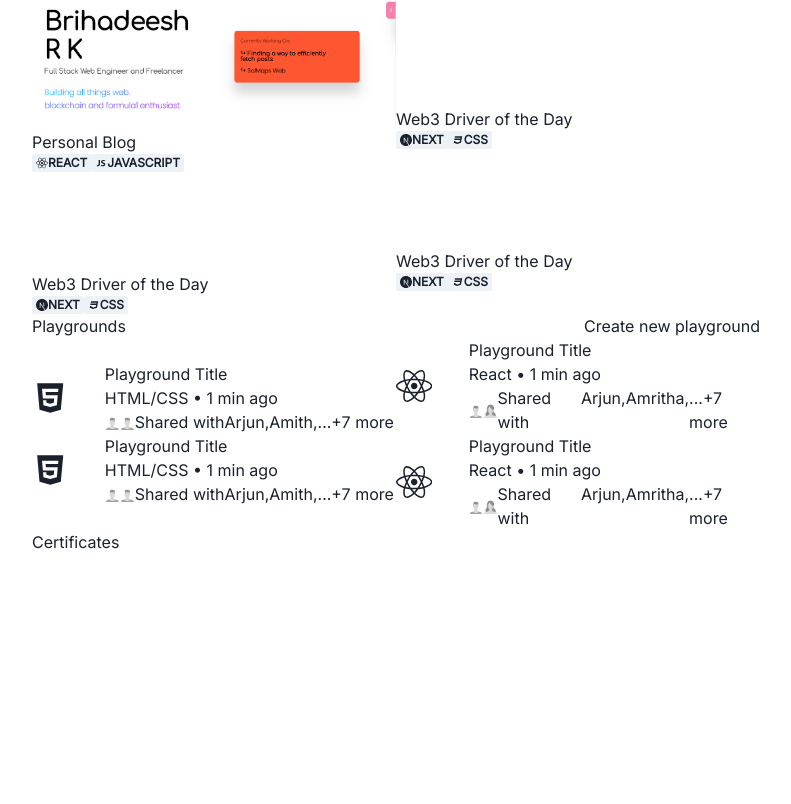
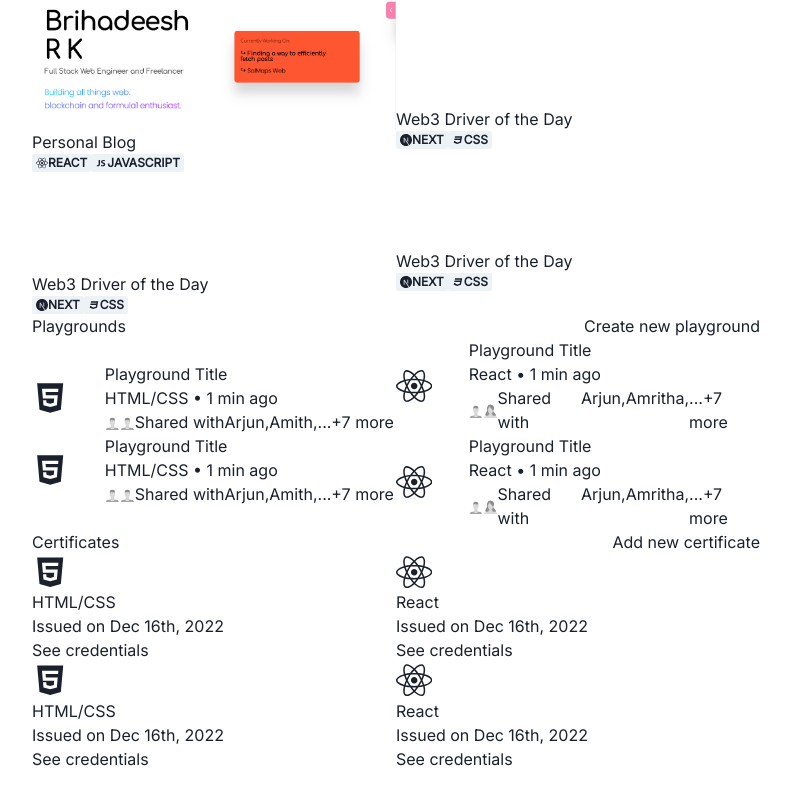
Before and after one commit to Brihadeeshrk/codedamn-portfolio, a Next.js app: page / in a window 1280 px wide. Shown: the part 786-1590 px from the top of the page, without its empty margins (244-1035 px from the left). Before the commit the page ends 1509 px from the top, so only its background shows below. Built offline with nearby package versions, Linux system fonts and the light colour scheme.

Commit message:
certificates ok

```diff
--- /dev/null
+++ b/src/components/Portfolio/Certificates/CertificateCard.tsx
@@ -0,0 +1,41 @@
+import { Badge, Box, Flex, Icon, Image, Text } from "@chakra-ui/react";
+import React from "react";
+import { Certificate } from "./index";
+
+type ProjectCardProps = {
+  CertificateDetails: Certificate;
+};
+
+const ProjectCard: React.FC<ProjectCardProps> = ({ CertificateDetails }) => {
+  return (
+    <Flex
+      width="100%"
+      className="bg-slate-100 p-2 mt-2 rounded-lg border-2 border-slate-200"
+      direction="column"
+    >
+      <Flex align="start" className="mb-2">
+        <Icon as={CertificateDetails.icon} height="20%" width="10%" />
+      </Flex>
+      <Flex align="start" direction="column">
+        <Text className="font-bold text-sm">{CertificateDetails.title}</Text>
+        <Text className="text-xs text-slate-500">
+          Issued on {CertificateDetails.issueDate}
+        </Text>
+        <Text className="font-bold text-xs text-slate-500 mt-4 cursor-pointer">
+          See credentials
+        </Text>
+      </Flex>
+      <Flex align="center">
+        {/* {ProjectStats.stack.map((item, index) => (
+          <Badge key={index}>
+            <Flex direction="row" align="center" className="">
+              <Icon as={item.icon} className="mr-1" />
+              <Text className="text-xs">{item.name}</Text>
+            </Flex>
+          </Badge>
+        ))} */}
+      </Flex>
+    </Flex>
+  );
+};
+export default ProjectCard;
--- a/src/components/Portfolio/Certificates/index.tsx
+++ b/src/components/Portfolio/Certificates/index.tsx
@@ -1,8 +1,70 @@
 import React from "react";
+import { Flex, Icon, Text } from "@chakra-ui/react";
+
+import { AiFillHtml5 } from "react-icons/ai";
+import { FaReact } from "react-icons/fa";
+import { DiCss3Full, DiJava, DiJavascript1 } from "react-icons/di";
+import {
+  SiTypescript,
+  SiNextdotjs,
+  SiGatsby,
+  SiPython,
+  SiFirebase,
+} from "react-icons/si";
+import CertificateCard from "./CertificateCard";
 
 type indexProps = {};
 
+export type Certificate = {
+  icon: typeof Icon.arguments;
+  title: string;
+  issueDate: string;
+};
+
+const Certificates: Certificate[] = [
+  {
+    icon: AiFillHtml5,
+    title: "HTML/CSS",
+    issueDate: "Dec 16th, 2022",
+  },
+  {
+    icon: FaReact,
+    title: "React",
+    issueDate: "Dec 16th, 2022",
+  },
+  {
+    icon: AiFillHtml5,
+    title: "HTML/CSS",
+    issueDate: "Dec 16th, 2022",
+  },
+  {
+    icon: FaReact,
+    title: "React",
+    issueDate: "Dec 16th, 2022",
+  },
+];
+
 const index: React.FC<indexProps> = () => {
-  return <div>Certificates</div>;
+  return (
+    <Flex direction="column" justify="center" className="mt-8" width="100%">
+      <Flex justify="space-between" align="center">
+        <Text className="font-bold text-xl mb-2">Certificates</Text>
+        <Text className="font-bold text-xs mb-2 text-indigo-700">
+          Add new certificate
+        </Text>
+      </Flex>
+
+      <Flex direction="row" align="center" justify="center" width="100%">
+        <Flex width="50%" direction="column" className="mr-2">
+          <CertificateCard CertificateDetails={Certificates[0]} />
+          <CertificateCard CertificateDetails={Certificates[2]} />
+        </Flex>
+        <Flex width="50%" direction="column">
+          <CertificateCard CertificateDetails={Certificates[1]} />
+          <CertificateCard CertificateDetails={Certificates[3]} />
+        </Flex>
+      </Flex>
+    </Flex>
+  );
 };
 export default index;
```
